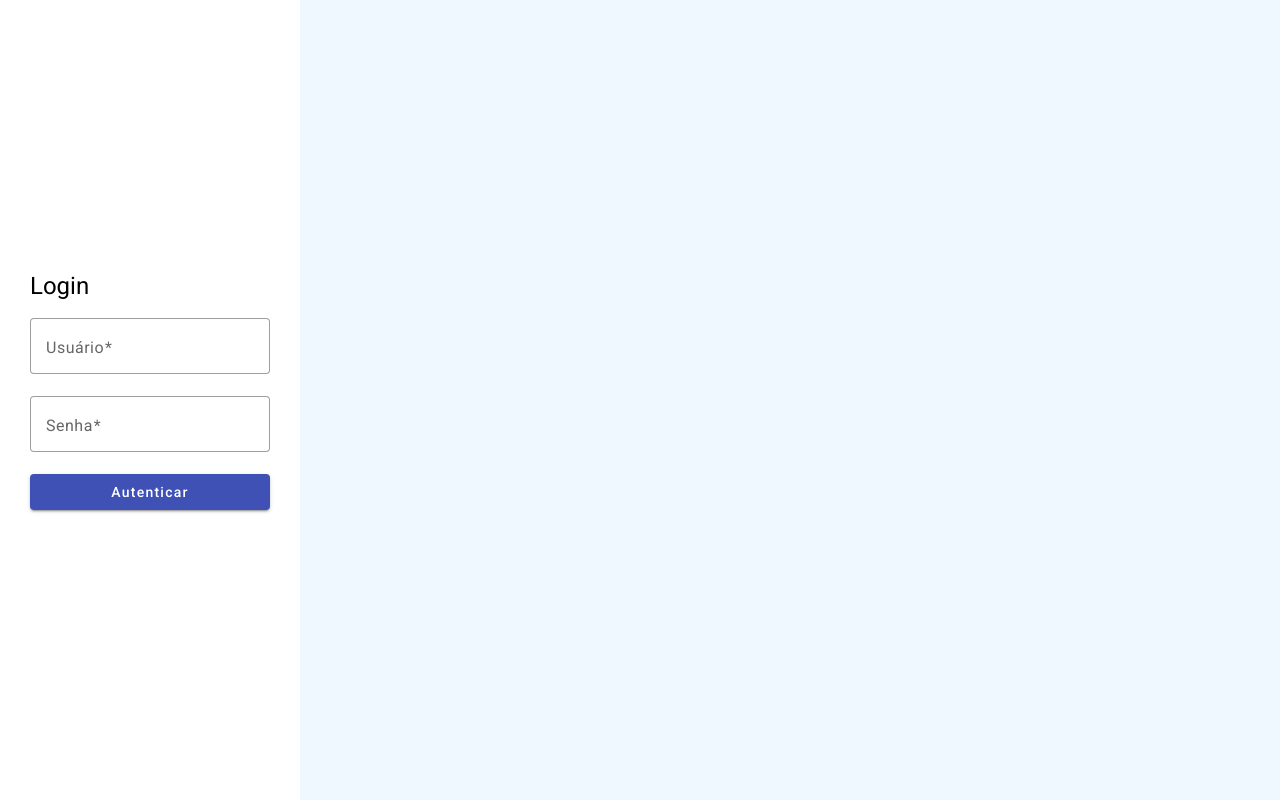
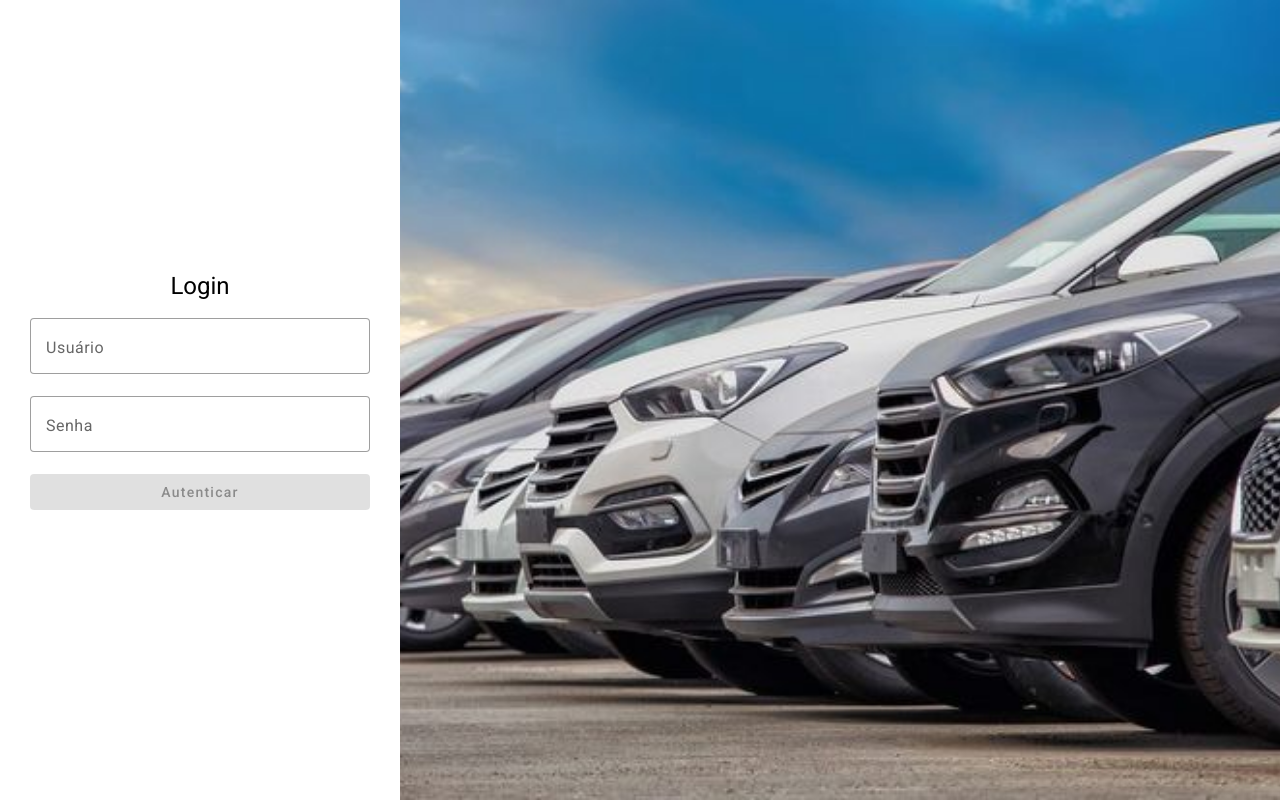
Before and after one commit to 7rik/trabalho-PI20232, an Angular app in the folder frontend/front-PI20232/: page /login in a window 1280 px wide. Built offline with nearby package versions, Linux system fonts and the light colour scheme.

Commit message:
criada validação na página de login e organização geral

```diff
--- a/frontend/front-PI20232/angular.json
+++ b/frontend/front-PI20232/angular.json
@@ -26,6 +26,8 @@
             ],
             "styles": [
               "./node_modules/@angular/material/prebuilt-themes/indigo-pink.css",
+              "src/assets/styles/material.css",
+              "src/assets/styles/general.css",
               "src/styles.css"
             ],
             "scripts": []
--- a/frontend/front-PI20232/src/app/pages/login/login.component.css
+++ b/frontend/front-PI20232/src/app/pages/login/login.component.css
@@ -1,17 +1,21 @@
 .container{
   width: 100vw;
   height: 100vh;
-  background-color: aliceblue;
+  background-image: url("/assets/images/bg-car.jpeg");
+  background-repeat: no-repeat;
+  background-size: cover;
 }
 .content{
-  width: 300px;
+  width: 400px;
   height: 100vh;
   position: absolute;
-  left: 0;
-  top: 0;
   background-color: white;
 }
-.content>form{
+.titulo {
+  text-align: center;
+}
+
+.content>form {
   position: absolute;
   top: 30%;
   padding: 30px;
--- a/frontend/front-PI20232/src/app/pages/login/login.component.html
+++ b/frontend/front-PI20232/src/app/pages/login/login.component.html
@@ -1,18 +1,28 @@
 <div class="container">
   <div class="content">
     <form (submit)="onSubmit()" [formGroup]="authForm">
-      <h1>Login</h1>
+      <h1 class="titulo">Login</h1>
       <mat-form-field appearance="outline" class="w-100">
         <mat-label>Usuário</mat-label>
-        <input matInput placeholder="Placeholder" formControlName="username">
+        <input matInput placeholder="Usuario" formControlName="username">
       </mat-form-field>
-
+      <mat-hint *ngIf="authForm.get('username')?.errors?.['required'] &&
+        authForm.get('username')?.touched">
+        Nome de usuário é obrigatório!
+      </mat-hint >
       <mat-form-field appearance="outline" class="w-100">
         <mat-label>Senha</mat-label>
-        <input matInput placeholder="Placeholder" formControlName="password">
+        <input matInput placeholder="Senha" formControlName="password">
       </mat-form-field>
-      <button mat-raised-button color="primary" class="w-100">Autenticar</button>
-
+      <mat-hint *ngIf="authForm.get('password')?.errors?.['required'] &&
+        authForm.get('password')?.touched">
+        Senha é obrigatória!
+      </mat-hint >
+      <mat-hint *ngIf="authForm.get('password')?.errors?.['minlength'] &&
+        authForm.get('password')?.touched">
+        Senha deve ter no mínimo 4 caracteres!
+      </mat-hint >
+        <button mat-raised-button color="primary" class="w-100" [disabled]="!authForm.valid">Autenticar</button>
     </form>
   </div>
 </div>
--- a/frontend/front-PI20232/src/app/pages/login/login.component.ts
+++ b/frontend/front-PI20232/src/app/pages/login/login.component.ts
@@ -1,5 +1,6 @@
 import { Component } from '@angular/core';
 import { FormBuilder, FormControl, FormGroup, Validators } from '@angular/forms';
+import { Router } from '@angular/router';
 
 @Component({
   selector: 'app-login',
@@ -10,14 +11,29 @@ export class LoginComponent {
   public authForm: FormGroup;
 
   constructor(
-    private fb: FormBuilder
+    private fb: FormBuilder,
+    private router: Router
   ) {
-    this.authForm = this.fb.group({
-      username: new FormControl({value: '', disabled: false}, Validators.required),
-      password: new FormControl({value: '', disabled: false}, Validators.required)
-    });
+    this.authForm = this.builderForm();
   }
+
+  private builderForm(): FormGroup {
+    return this.fb.group ({
+      username: new FormControl({value: '', disabled: false}, Validators.compose ([
+        Validators.required,
+        Validators.pattern(/(.|\s)*\S(.|\s)*/)
+      ])),
+      password: new FormControl({value: '', disabled: false}, Validators.compose([
+        Validators.required,
+        Validators.minLength(4),
+      ]))
+    })
+  }
+
   public onSubmit(){
-    console.log(this.authForm.value)
+    console.log(this.authForm.get('password')?.errors)
+    if(this.authForm.valid) {
+      this.router.navigate(['/login']);
+    }
   }
 }
--- /dev/null
+++ b/frontend/front-PI20232/src/assets/styles/general.css
@@ -0,0 +1,3 @@
+.w-100{
+  width: 100%;
+}
--- /dev/null
+++ b/frontend/front-PI20232/src/assets/styles/material.css
@@ -0,0 +1,3 @@
+.mat-mdc-raised-button:not(:disabled){
+  background-color: #556add !important;
+}
--- a/frontend/front-PI20232/src/styles.css
+++ b/frontend/front-PI20232/src/styles.css
@@ -3,7 +3,3 @@
 
 html, body { height: 100%; }
 body { margin: 0; font-family: Roboto, "Helvetica Neue", sans-serif; }
-
-.w-100{
-  width: 100%;
-}
```
Also changed, not shown: frontend/front-PI20232/src/assets/images/bg-car.jpeg (added).
